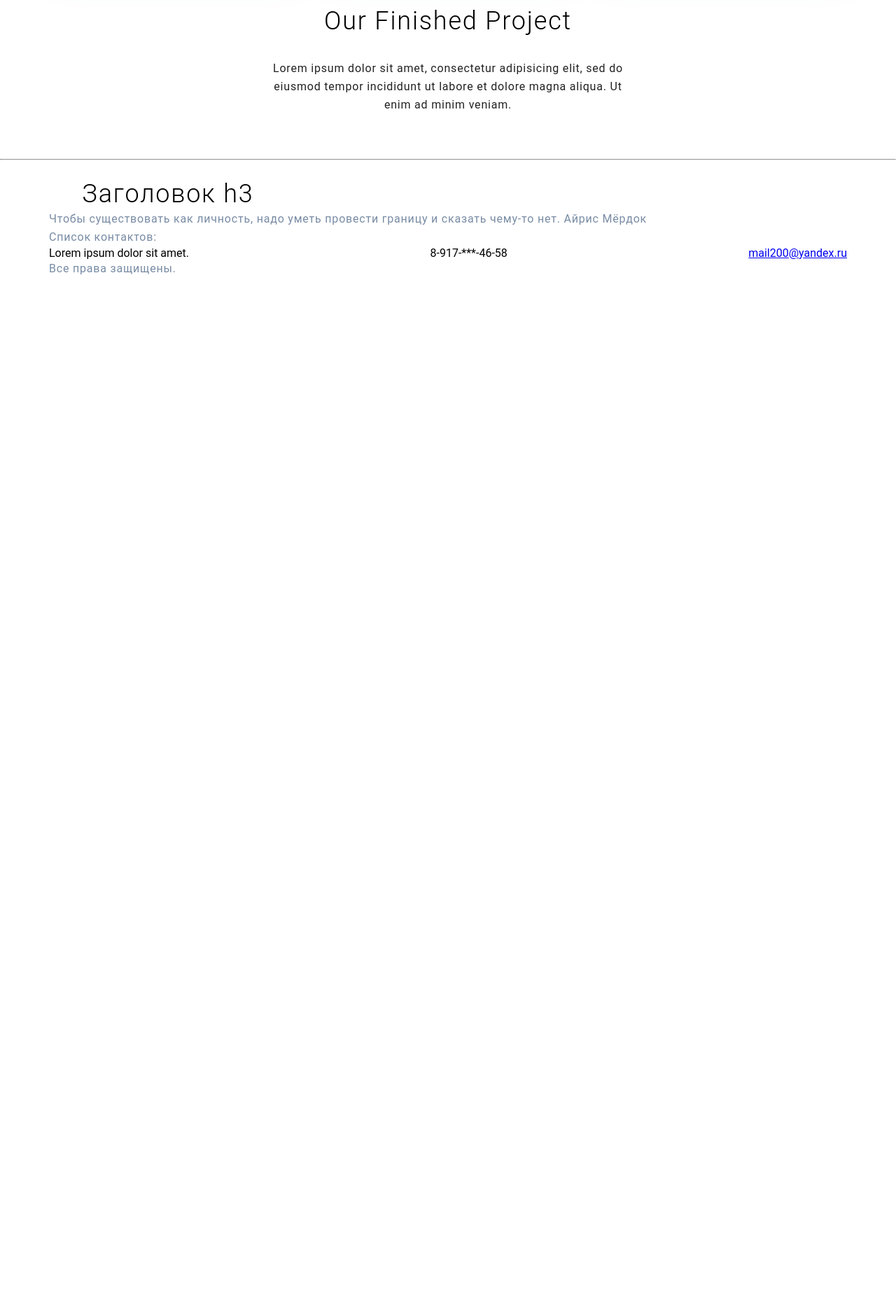
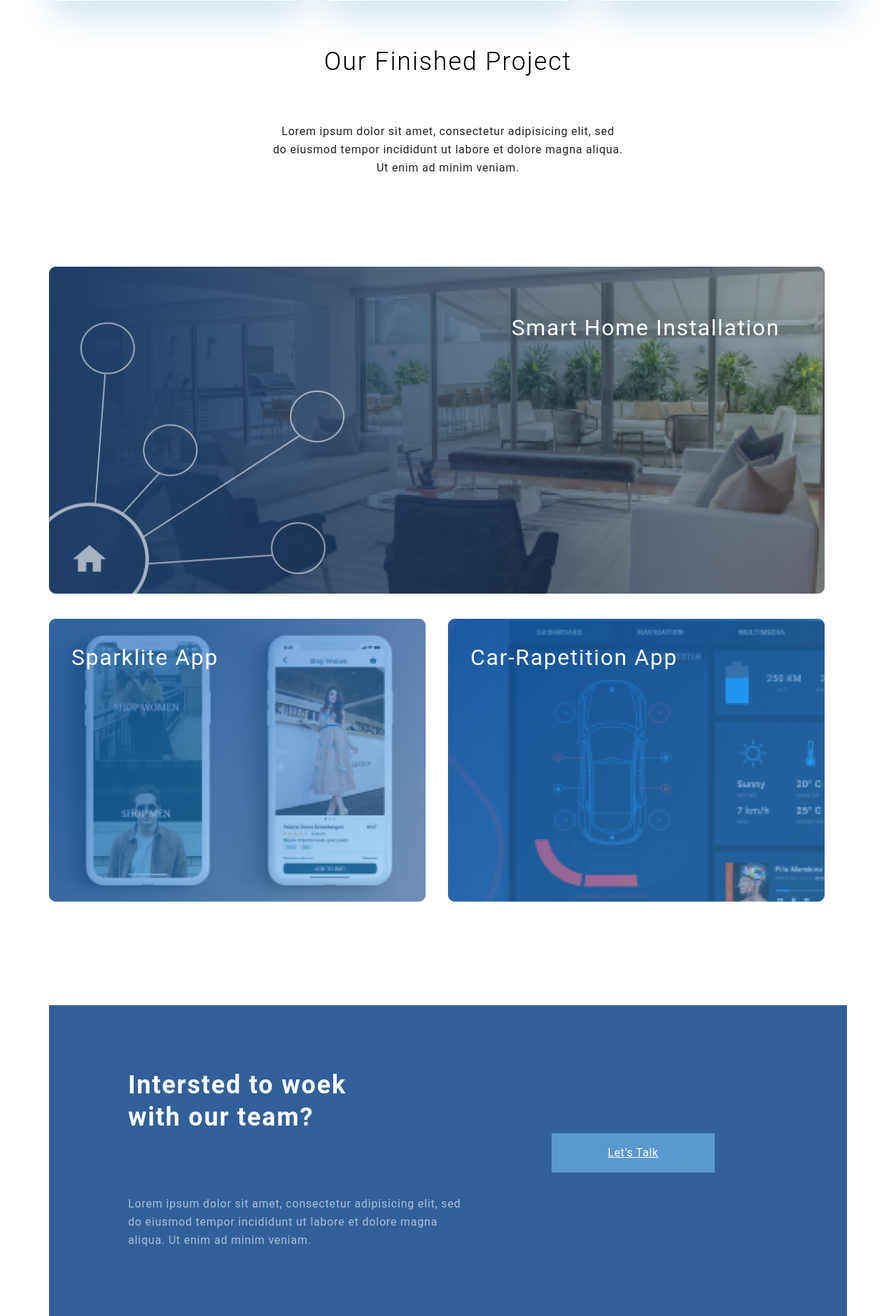
Before and after one commit to Jeff20201227/HTML-CSS, a PHP site: page / in a window 1280 px wide. Shown: the part 1445-3325 px from the top of the page at 70% size. Before the commit the page ends 1837 px from the top, so only its background shows below. Run offline with PHP 8.4, Linux system fonts and the light colour scheme.

Commit message:
Lesson_6_release
Перед сдачей д/з

```diff
--- a/Lesson_6/index.html
+++ b/Lesson_6/index.html
@@ -10,6 +10,7 @@
 </head>
 
 <body>
+    <div class="container">
         <div class="top">
             <div class="container top_box">
                 <div class="top_content">
@@ -24,29 +25,30 @@
                         <h1 class="top_info_h1">New Automation
                             Tool for Your </h1>
                         <p class="text_p top_info_p1">Lorem ipsum dolor sit amet, consectetur adipiscing elit. Faucibus
-                        tristique vulputate ultrices ut mauris tellus at. Posuere sollicitudin odio tellus elit.</p>
+                            tristique vulputate ultrices ut&nbsp;mauris tellus&nbsp;at. Posuere sollicitudin odio tellus
+                            elit.</p>
                         <a href="#" class="top_info_link">See Our Project</a>
                     </div>
                 </div>
             </div>
         </div>
         <div class="what_we_do container">
-        <h3 class="text_h3">What we do to help our client grow in digital era</h3>
+            <h3 class="text_h3">What we&nbsp;do&nbsp;to&nbsp;help our client grow in&nbsp;digital era</h3>
             <div class="center_catalog">
                 <div class="product_catalog">
                     <img class="product_catalog_img" src="img/card_1.svg" alt="card-1">
-                <h4 class="text_h4 text_h4_product">Make Your business To Be
-                    Better Famous In Internet</h4>
+                    <h4 class="text_h4 text_h4_product">Make Your business To&nbsp;Be
+                        Better Famous In&nbsp;Internet</h4>
                     <p class="text_p text_p_product">Lorem ipsum dolor sit amet, consectetur adipiscing elit, sed do
-                    eiusmod tempor incididunt ut labore et dolore magna aliqua. </p>
+                        eiusmod tempor incididunt ut&nbsp;labore et&nbsp;dolore magna aliqua. </p>
                     <a href="#" class="product_catalog_link">Learn more</a>
                 </div>
                 <div class="product_catalog">
                     <img class="product_catalog_img" src="img/card_2.svg" alt="card-2">
-                <h4 class="text_h4 text_h4_product">Bring Technology To Your
+                    <h4 class="text_h4 text_h4_product">Bring Technology To&nbsp;Your
                         Comfrotable Home</h4>
                     <p class="text_p text_p_product">Lorem ipsum dolor sit amet, consectetur adipiscing elit, sed do
-                    eiusmod tempor incididunt ut labore et dolore magna aliqua. </p>
+                        eiusmod tempor incididunt ut&nbsp;labore et&nbsp;dolore magna aliqua. </p>
                     <a href="#" class="product_catalog_link">Learn more</a>
                 </div>
                 <div class="product_catalog">
@@ -54,34 +56,57 @@
                     <h4 class="text_h4 text_h4_product">Build Your Digital Product
                         That Suitable For Your Need</h4>
                     <p class="text_p text_p_product">Lorem ipsum dolor sit amet, consectetur adipiscing elit, sed do
-                    eiusmod tempor incididunt ut labore et dolore magna aliqua. </p>
+                        eiusmod tempor incididunt ut&nbsp;labore et&nbsp;dolore magna aliqua. </p>
                     <a href="#" class="product_catalog_link">Learn more</a>
                 </div>
             </div>
+        </div>
+        <div class="project container">
             <h3 class="text_h3">Our Finished Project</h3>
-        <p class="what_we_do_p">Lorem ipsum dolor sit amet, consectetur adipisicing elit, sed do eiusmod tempor
-            incididunt ut labore et dolore magna aliqua. Ut enim ad minim veniam.</p>
+            <p class="what_we_do_p">Lorem ipsum dolor sit amet, consectetur adipisicing elit, sed do&nbsp;eiusmod
+                tempor
+                incididunt ut&nbsp;labore et&nbsp;dolore magna aliqua. Ut&nbsp;enim ad&nbsp;minim veniam.</p>
+            <div class="project_item project_img_1">
+                <img class="project_img" src="img/project_1.png" alt="photo-1">
+                <p class="project_text project_text_1">Smart Home Installation</p>
             </div>
-    <hr>
+            <div class="project_parent">
+                <div class="project_item project_img_1">
+                    <img class="project_img" src="img/project_2.png" alt="photo-2">
+                    <p class="project_text project_text_2">Sparklite App</p>
+                </div>
+                <div class="project_item project_img_1">
+                    <img class="project_img" src="img/project_3.png" alt="photo-3">
+                    <p class="project_text project_text_2">Car-Rapetition App</p>
+                </div>
+            </div>
+        </div>
+
+
         <div class="footer">
             <div class="container">
                 <div class="top_footer">
-                <h3 class="text_h3 text_h3_footer">Заголовок h3</h3>
-                <p class="text_p">Чтобы существовать как личность, надо уметь провести границу и&nbsp;сказать
-                    чему-то
-                    нет.
-                    Айрис Мёрдок</p>
+                    <h3 class="text_h3_footer">Intersted to&nbsp;woek
+                        with our team?</h3>
+                    <a href="#" class="footer_button_link">Let&rsquo;s Talk</a>
+                    <p class="text_p_footer">Lorem ipsum dolor sit amet, consectetur adipisicing elit, sed
+                        do&nbsp;eiusmod
+                        tempor
+                        incididunt ut&nbsp;labore et&nbsp;dolore magna aliqua. Ut&nbsp;enim ad&nbsp;minim veniam.</p>
                 </div>
+                <hr class="footer_hr">
                 <div class="bottom_contacts">
-                <p class="text_p">Список контактов:</p>
-                <ul class="bottom_contact_flex">
-                    <li>Lorem ipsum dolor sit amet.</li>
-                    <li>8-917-***-46-58</li>
-                    <li><a href="mailto:mail200@yandex.ru">mail200@yandex.ru</a></li>
-                </ul>
+                    <ol class="bottom_contact_flex bottom_contact_text">
+                        <li class="decimal_ol decimal_ol_first">Lorem ipsum dolor sit amet, consectetur adipisicing
+                            elit.</li>
+                        <li class="decimal_ol">+7-812-7313-4321</li>
+                        <li class="decimal_ol decimal_ol_end"><a class="bottom_contact_text"
+                                href="mailto:mail200@yandex.ru">hello.site@gmail.com</a>
+                        </li>
+                    </ol>
                 </div>
                 <div class="copyrait">
-                <p class="text_p">Все права защищены.</p>
+                    <p class="text_copyrait">2021&nbsp;&copy; All rights reserved.</p>
                 </div>
             </div>
         </div>
--- a/Lesson_6/style.css
+++ b/Lesson_6/style.css
@@ -133,7 +133,8 @@ a.top_info_link:hover {
 }
 
 .product_catalog_img {
-    height: 120px;
+    align-self: center;
+    margin-bottom: 51px;
 }
 
 .text_h4 {
@@ -162,6 +163,8 @@ a.top_info_link:hover {
     font-size: 19px;
 }
 
+.project {}
+
 .what_we_do_p {
     font-size: 16px;
     line-height: 26px;
@@ -169,6 +172,149 @@ a.top_info_link:hover {
     letter-spacing: 0.05em;
     color: #222222;
     padding: 32px 308px 64px 308px;
+    margin: 32px auto 64px;
+    opacity: 1;
+}
+
+.project_item {
+    margin-right: 32px;
+    margin-bottom: 32px;
+}
+
+.project_img {
+    width: 100%;
+}
+
+.project_img_1 {
+    position: relative;
+}
+
+.project_text {
+    font-size: 32px;
+    line-height: 46px;
+    text-align: right;
+    letter-spacing: 0.05em;
+    color: #FFFFFF;
+}
+
+.project_text_1 {
+    position: absolute;
+    top: 64px;
+    right: 64px;
+}
+
+.project_text_2 {
+    position: absolute;
+    top: 32px;
+    left: 32px;
+}
+
+.project_parent {
+    display: flex;
+    margin-bottom: 112px;
+}
+
+.footer {
+    background: #316099;
+    height: 657px;
+}
+
+.top_footer {}
+
+.text_h3_footer {
+    font-size: 36px;
+    line-height: 46px;
+    letter-spacing: 0.05em;
+    color: #FFFFFF;
+    margin-top: 91px;
+    margin-left: 113px;
+    width: 340px;
+}
+
+.footer_button_link {
+    display: inline-block;
+    font-size: 16px;
+    line-height: 26px;
+    text-align: center;
+    letter-spacing: 0.04em;
+    color: #FFFFFF;
+    padding: 15px 80px;
+    background: #5A98D0;
+    margin-left: 63%;
+}
+
+.footer_button_link:hover {
+    color: red;
+}
+
+.text_p_footer {
+    font-size: 16px;
+    line-height: 26px;
+    letter-spacing: 0.05em;
+    color: #FFFFFF;
+    opacity: 0.6;
+    margin-top: 32px;
+    margin-left: 113px;
+    max-width: 495px;
+    margin-bottom: 96px;
+}
+
+.footer_hr {
+    opacity: 0.4;
+    border: 1px solid #FFFFFF;
+}
+
+.bottom_contacts {
+    margin-top: 64px;
+}
+
+.bottom_contact_flex {
+    display: flex;
+    flex-wrap: wrap;
+    justify-content: space-between;
+}
+
+.bottom_contact_text {
+    font-size: 16px;
+    line-height: 26px;
+    letter-spacing: 0.05em;
+    color: #FFFFFF;
+}
+
+.decimal_ol {
+    list-style-type: decimal;
+}
+
+.decimal_ol_first {
+    margin-left: 113px;
+}
+
+.decimal_ol_end {
+    margin-right: 113px;
+}
+
+.text_copyrait {
+    font-size: 16px;
+    line-height: 26px;
+    letter-spacing: 0.05em;
+    color: #FFFFFF;
+    opacity: 0.4;
+    margin-top: 64px;
+    margin-left: 113px;
+}
+
+/* Страница "Контакты" */
+
+.logo {
+    display: flex;
+    flex-wrap: wrap;
+    justify-content: center;
+}
+
+.text_h2 {
+    font-weight: 500;
+    font-size: 44px;
+    text-align: center;
 }
 
 .text_input {
@@ -190,20 +336,10 @@ a.top_info_link:hover {
     text-transform: uppercase;
 }
 
-.text_h3_footer {
-    width: 340px;
-}
-
 .map_full {
     position: relative;
     width: -webkit-fill-available;
     height: 400px;
-}
-
-.bottom_contact_flex {
-    display: flex;
-    flex-wrap: wrap;
-    justify-content: space-between;
 }
 
 .content_full {
@@ -229,22 +365,3 @@ a.top_info_link:hover {
     background-color: rgba(16, 112, 177, 0.2);
     padding: 20px;
 }
-
-.footer {
-    padding-top: 25px;
-}
-
-
-/* Страница "Контакты" */
-
-.logo {
-    display: flex;
-    flex-wrap: wrap;
-    justify-content: center;
-}
-
-.text_h2 {
-    font-weight: 500;
-    font-size: 44px;
-    text-align: center;
-}
```
Also changed, not shown: Lesson_6/contacts.html (+19 -14 lines), Lesson_6/img/project_1.png (added), Lesson_6/img/project_2.png (added), Lesson_6/img/project_3.png (added). Lines whose indentation alone changed are shown as unchanged.
